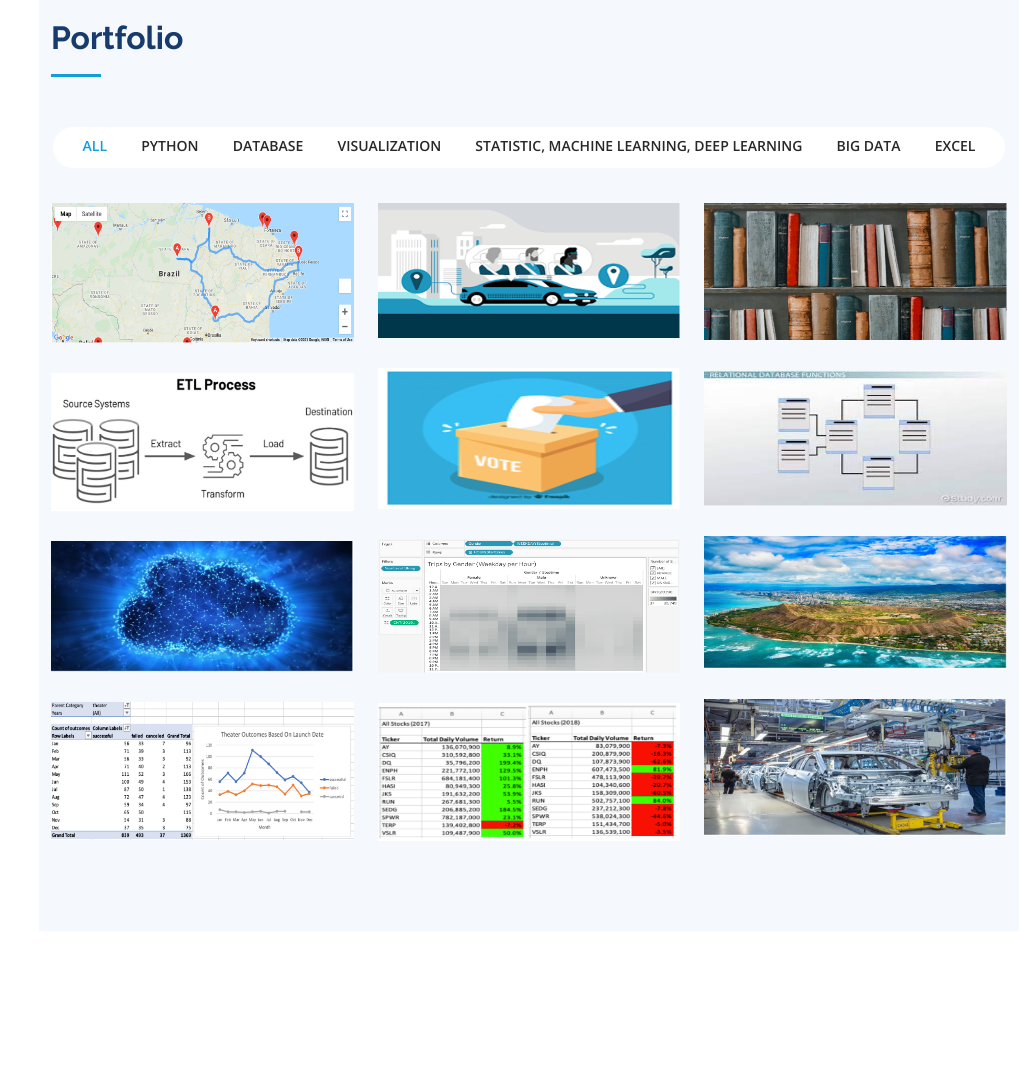
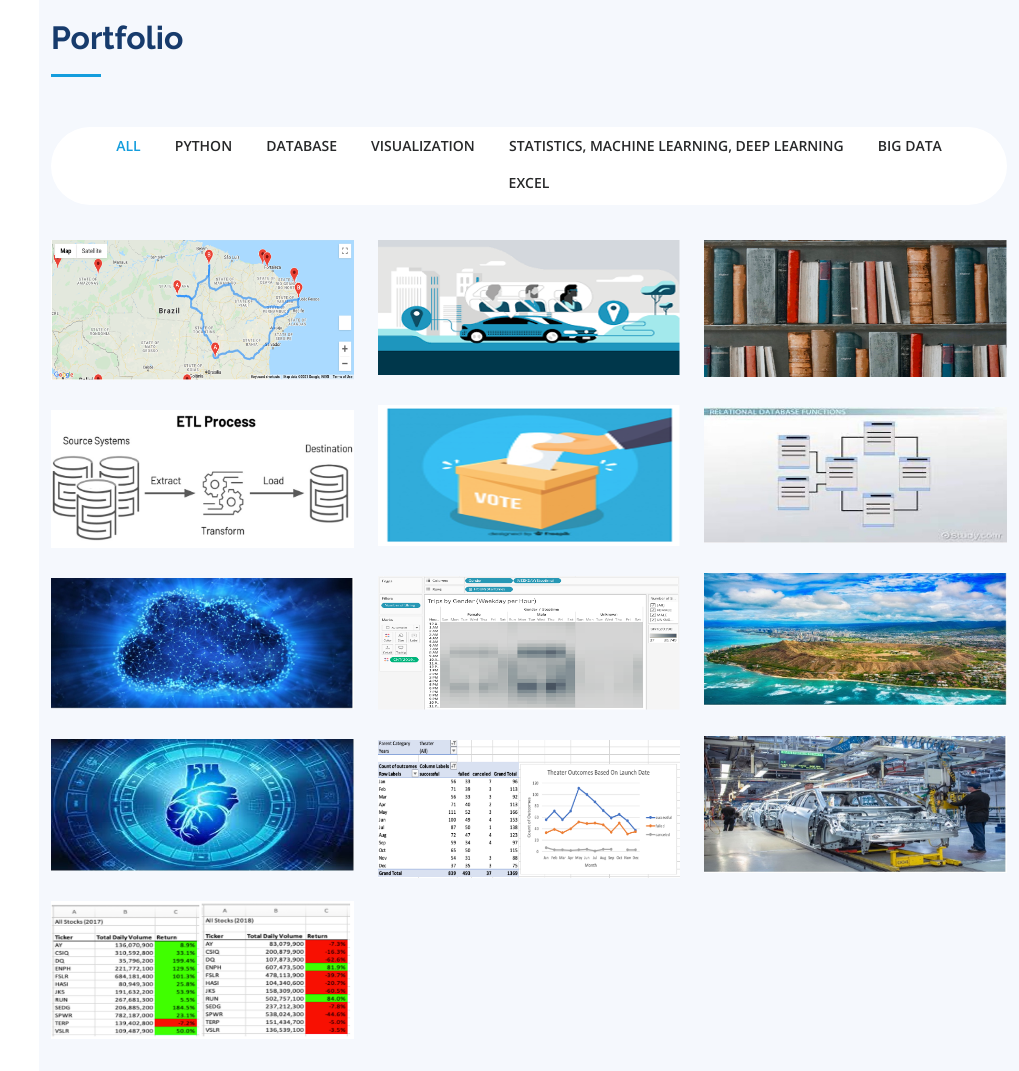
Before and after one commit to elp192/Porfolio-Elnaz, a plain HTML site: page index.html in a window 1280 px wide. Shown: the part 1400-2471 px from the top of the page, without its empty margins (261-1280 px from the left). Before the commit the page ends 2331 px from the top, so only its background shows below. Drawn offline with nearby package versions, Linux system fonts and the light colour scheme.

Commit message:
Added machinelearning_cardiac project

```diff
--- a/index.html
+++ b/index.html
@@ -98,7 +98,7 @@
               <h4>Skills</h4>
               <p><li> Languages: MATLAB, Python, R, SQL, NoSQL, VBA</li>
                 <li>Applications: GitHub, Git, PostgreSQL, API, Jira, Tableau, MySQL, MongoDB</li>
-                <li>Tools and Libraries: Microsoft Excel, Numpy, Scipy, Skilt-learn, Tensorflow, Matplotlib, Pandas, PySpark, Jupyter Notebook</li>
+                <li>Tools and Libraries: Microsoft Excel, Numpy, Scipy, Scikit-learn, Tensorflow, Matplotlib, Pandas, PySpark, Jupyter Notebook</li>
               </p>
               <ul>
               </ul>
@@ -178,7 +178,7 @@
               <li data-filter=".filter-Python">Python</li>
               <li data-filter=".filter-Database">Database</li>
               <li data-filter=".filter-Visualization">Visualization</li>
-              <li data-filter=".filter-Machinelearning">Statistic, Machine learning, Deep learning</li>
+              <li data-filter=".filter-Machinelearning">Statistics, Machine learning, Deep learning</li>
               <li data-filter=".filter-BigData">Big Data</li>
               <li data-filter=".filter-Excel">Excel</li>
             </ul>
@@ -287,6 +287,16 @@
             </div>
           </div>
 
+          <div class="col-lg-4 col-md-6 portfolio-item filter-Machinelearning">
+            <div class="portfolio-wrap">
+              <img src="assets/img/portfolio/machinelearning_cardiac.jpg" class="img-fluid" alt="">
+              <div class="portfolio-links">
+                <a href="assets/img/portfolio/machinelearning_cardiac.jpg" data-gallery="portfolioGallery" class="portfolio-lightbox" title="•	Developed the first machine learning-based framework for solving the many-objective problem of cardiac model calibration."><i class="bx bx-plus"></i></a>
+                <a href="https://prism.ucalgary.ca/handle/1880/113157" title="More Details"><i class="bx bx-link"></i></a>
+              </div>
+            </div>
+          </div>
+
           <div class="col-lg-4 col-md-6 portfolio-item filter-Excel">
             <div class="portfolio-wrap">
               <img src="assets/img/portfolio/Excel.jpg" class="img-fluid" alt="">
@@ -297,7 +307,6 @@
             </div>
           </div>
 
-
           <div class="col-lg-4 col-md-6 portfolio-item filter-Excel">
             <div class="portfolio-wrap">
               <img src="assets/img/portfolio/VBA.jpg" class="img-fluid" alt="">
@@ -307,9 +316,6 @@
               </div>
             </div>
           </div>
-
-
-
         </div>
 
       </div>
```
Also changed, not shown: assets/img/portfolio/machinelearning_cardiac.jpg (added).
